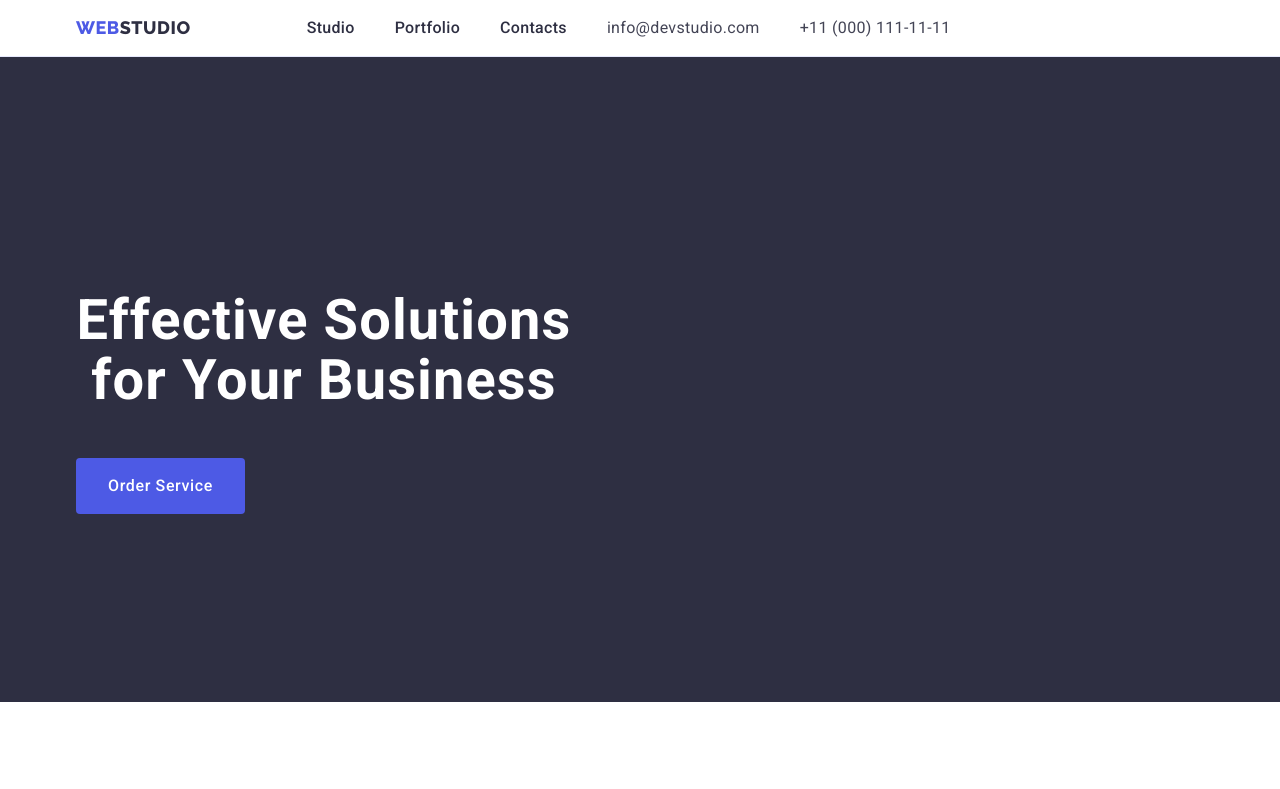
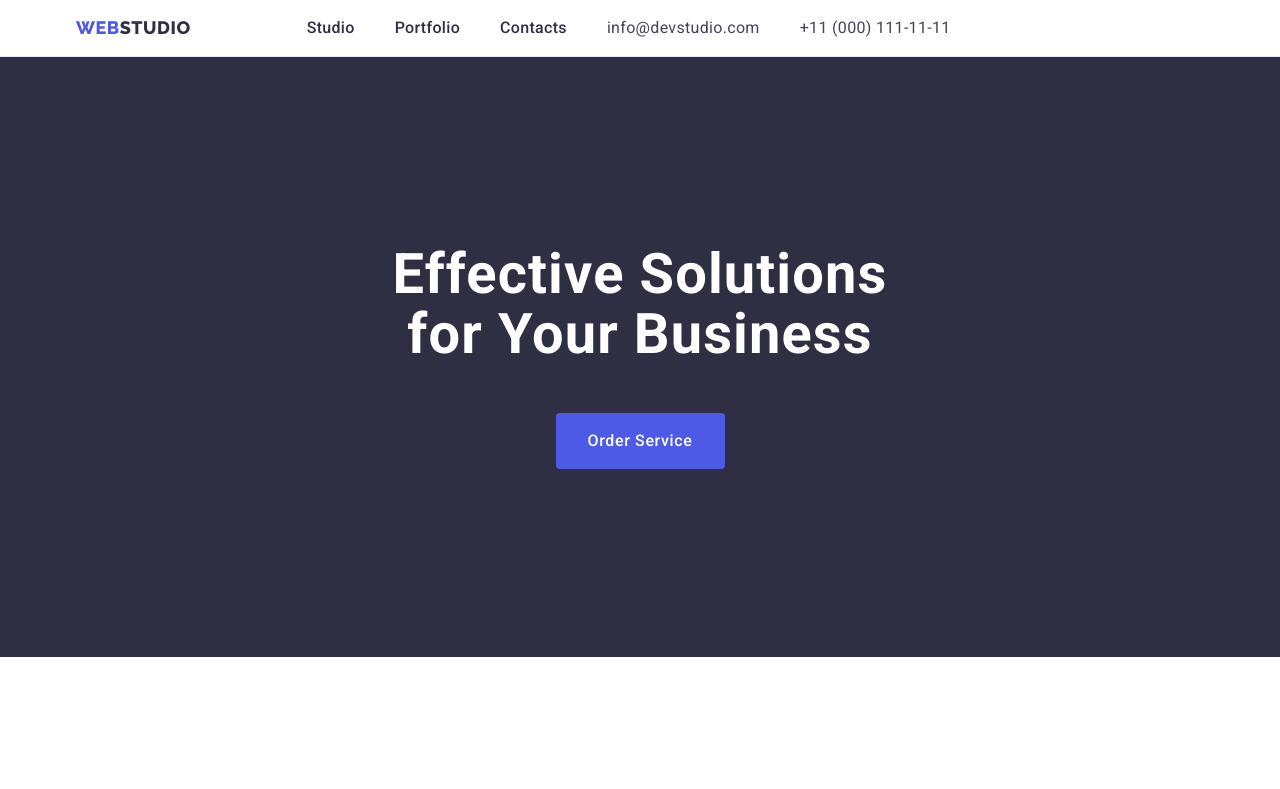
Before and after one commit to jjmrd/goit-markup-hw-03, a plain HTML site: page index.html in a window 1280 px wide. Shown: the top 789 px of the page. Drawn offline with nearby package versions, Linux system fonts and the light colour scheme.

Commit message:
sec-one margin

```diff
--- a/css/styles.css
+++ b/css/styles.css
@@ -79,6 +79,8 @@ body {
   letter-spacing: 0.02em;
   color: var(--white);
   max-width: 496px;
+  margin: auto;
+  margin-bottom: 48px;
 }
 .button-one {
   background-color: var(--iris);
@@ -94,6 +96,7 @@ body {
   border: none;
   border-radius: 4px;
   cursor: pointer;
+  margin: auto;
 }
 .button-one:hover,
 .button-one:focus {
```
